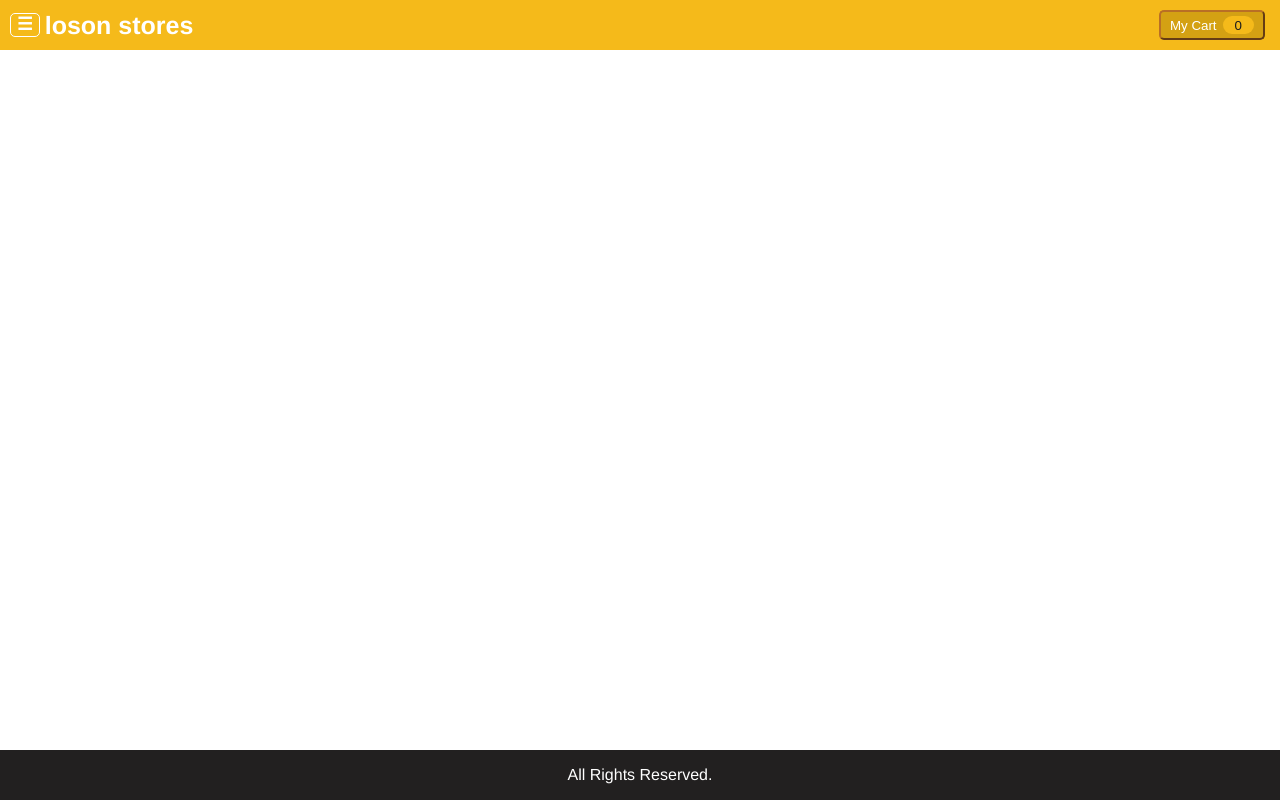
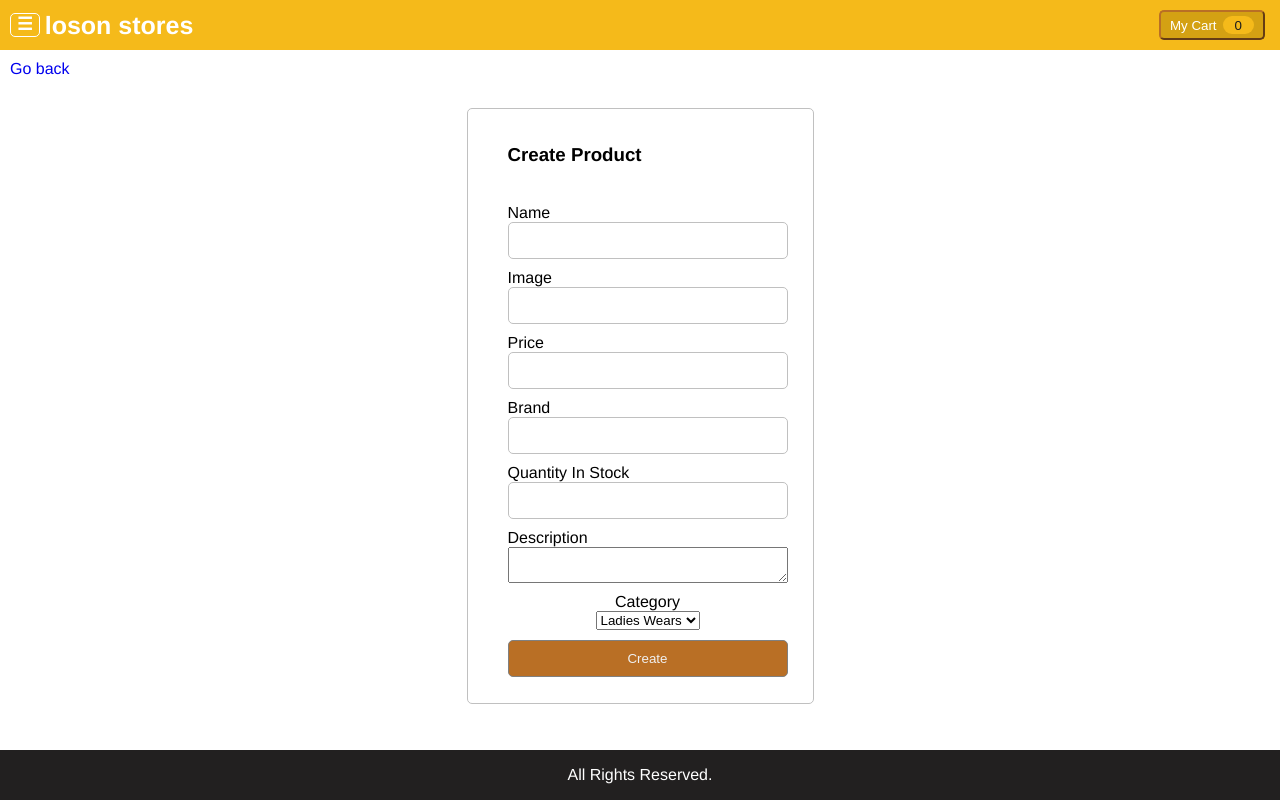
Before and after one commit to elnino10/loson-wears, a React (Create React App) app in the folder ui/: page /create_product in a window 1280 px wide. Built offline with nearby package versions, Linux system fonts and the light colour scheme.

Commit message:
dev commit

```diff
--- a/ui/src/App.js
+++ b/ui/src/App.js
@@ -5,6 +5,7 @@ import HomePage from "./pages/HomePage";
 import ProductPage from "./pages/ProductPage";
 import SignInPage from "./pages/SignInPage";
 import RegisterPage from "./pages/RegisterPage";
+import CreateProduct from "./pages/CreateProduct";
 import CartButton from "./components/Cart/CartButton";
 import Cart from "./components/Cart/Cart";
 import { useDispatch, useSelector } from "react-redux";
@@ -79,6 +80,7 @@ function App() {
           <div className="products">
             <Routes>
               <Route path="/" element={<HomePage />} />
+              <Route path="/create_product" element={<CreateProduct />} />
               <Route path="/signin" element={<SignInPage />} />
               <Route path="/register" element={<RegisterPage />} />
               <Route
--- a/ui/src/index.css
+++ b/ui/src/index.css
@@ -332,3 +332,12 @@ input {
   justify-content: center;
   align-items: center;
 }
+
+.full-width {
+  width: 100%;
+}
+
+.error {
+  color: red;
+  max-width: fit-content;
+}
--- a/ui/src/pages/CreateProduct.js
+++ b/ui/src/pages/CreateProduct.js
@@ -1,22 +1,18 @@
-import React, { useEffect, useRef } from "react";
+import React, { useEffect, useRef, useState } from "react";
 import { useDispatch, useSelector } from "react-redux";
 import { Link, useNavigate } from "react-router-dom";
 import { createProduct } from "../store/createProductSlice";
 
 const CreateProduct = (props) => {
-  const productRef = useRef();
-  const {
-    nameRef,
-    priceRef,
-    imageRef,
-    brandRef,
-    categoryRef,
-    ratingRef,
-    reviewsRef,
-    qtyInStockRef,
-    descriptionRef,
-  } = productRef;
+  const [name, setName] = useState("")
+  const [price, setPrice] = useState("")
+  const [image, setImage] = useState("")
+  const [brand, setBrand] = useState("")
+  const [category, setCategory] = useState("")
+  const [qtyInStock, setQtyInStock] = useState("")
+  const [description, setDescription] = useState("")
 
+  const error = useSelector((state) => state.createProduct.error);
   const dispatch = useDispatch();
   const navigate = useNavigate();
 
@@ -28,15 +24,13 @@ const CreateProduct = (props) => {
     e.preventDefault();
     dispatch(
       createProduct({
-        nameRef,
-        priceRef,
-        imageRef,
-        brandRef,
-        categoryRef,
-        ratingRef,
-        reviewsRef,
-        qtyInStockRef,
-        descriptionRef,
+        name,
+        price,
+        image,
+        brand,
+        category,
+        qtyInStock,
+        description,
       })
     );
   };
@@ -52,47 +46,55 @@ const CreateProduct = (props) => {
             <li>
               <h3>Create Product</h3>
             </li>
-            <li>{error && <div>{error}</div>}</li>
+            <li className="error">{error && <div>{error}</div>}</li>
             <li>
               <label htmlFor="name">Name</label>
-              <input id="name" type="text" name="name" ref={nameRef} />
+              <input
+                id="name"
+                type="text"
+                name="name"
+                onChange={(e) => setName(e.target.value)}
+                value={name}
+              />
             </li>
             <li>
               <label htmlFor="image">Image</label>
-              <input id="image" type="text" name="image" ref={imageRef} />
+              <input
+                id="image"
+                type="text"
+                name="image"
+                onChange={(e) => setImage(e.target.value)}
+                value={image}
+              />
             </li>
             <li>
               <label htmlFor="price">Price</label>
-              <input id="price" type="text" name="price" ref={priceRef} />
+              <input
+                id="price"
+                type="text"
+                name="price"
+                onChange={(e) => setPrice(e.target.value)}
+                value={price}
+              />
             </li>
             <li>
               <label htmlFor="brand">Brand</label>
-              <input id="brand" type="text" name="brand" ref={brandRef} />
-            </li>
-            <li>
-              <label htmlFor="category">Category</label>
               <input
-                id="category"
+                id="brand"
                 type="text"
-                name="category"
-                ref={categoryRef}
+                name="brand"
+                onChange={(e) => setBrand(e.target.value)}
+                value={brand}
               />
             </li>
             <li>
-              <label htmlFor="rating">Rating</label>
-              <input id="rating" type="text" name="rating" ref={ratingRef} />
-            </li>
-            <li>
-              <label htmlFor="reviews">Reviews</label>
-              <input id="reviews" type="text" name="reviews" ref={reviewsRef} />
-            </li>
-            <li>
-              <label htmlFor="quantity">Quantity</label>
+              <label htmlFor="quantity">Quantity In Stock</label>
               <input
                 id="quantity"
                 type="text"
                 name="quantity"
-                ref={qtyInStockRef}
+                onChange={(e) => setQtyInStock(e.target.value)}
+                value={qtyInStock}
               />
             </li>
             <li>
@@ -101,11 +103,26 @@ const CreateProduct = (props) => {
                 id="description"
                 type="text"
                 name="description"
-                ref={descriptionRef}
+                onChange={(e) => setDescription(e.target.value)}
+                value={description}
               />
             </li>
             <li>
-              <button type="submit" className="button">
+              <label htmlFor="category">Category</label>
+              <select
+                id="category"
+                type="text"
+                name="category"
+                onChange={(e) => setCategory(e.target.value)}
+                value={category}
+              >
+                <option value="Ladies Wears">Ladies Wears</option>
+                <option value="Kids Wears">Kids Wears</option>
+                <option value="Men's Wears">Men's Wears</option>
+              </select>
+            </li>
+            <li>
+              <button type="submit" className="button full-width">
                 Create
               </button>
             </li>
--- a/ui/src/store/createProductSlice.js
+++ b/ui/src/store/createProductSlice.js
@@ -17,11 +17,11 @@ const createProductSlice = createSlice({
   },
 });
 
-export const createProduct = (product) => async (dispatch) => {
+export const createProduct = (product) => async (dispatch, getState) => {
   try {
     dispatch(createProductRequest(product));
     const {
-      userSignin: { userInfo },
+      userInfo: { userInfo },
     } = getState();
     const {data} = await axios.post("/api/items", product, {
       headers: {
```
Also changed, not shown: 1 other file (tests, documents, lock files or other folders).
